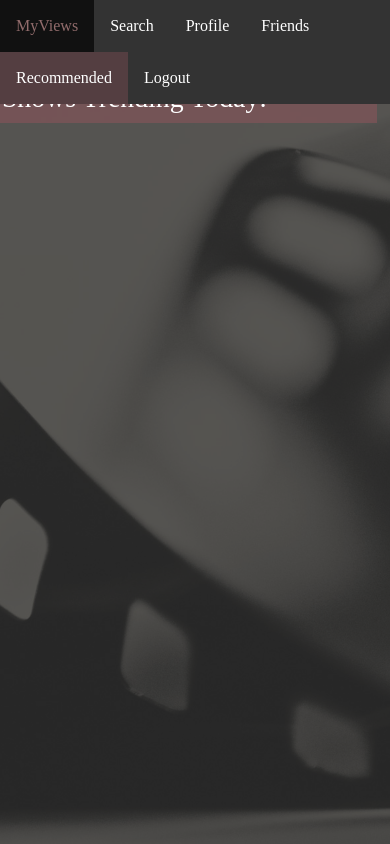
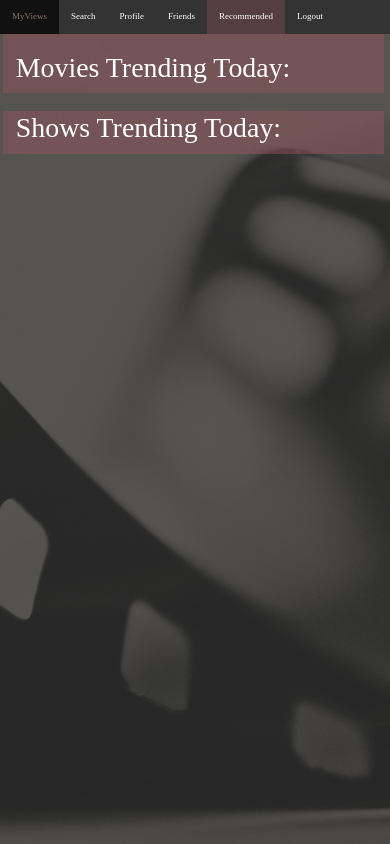
Before and after one commit to karengcecena/MyViews, a Flask app: page /recommended in a window 390 px wide. Run offline with Flask 2, Linux system fonts and the light colour scheme; data that the repository does not hold is empty; parts of the project's set-up code (start-up, migrations or seed data) failed here and were passed over; some libraries are stand-ins or nearby versions.

Commit message:
Increased mobile combatibility for grid systems

```diff
--- a/static/css/website.css
+++ b/static/css/website.css
@@ -364,3 +364,55 @@ button:hover{
     border-radius: 5px;
     border-color: rgba(148, 84, 92);
 }
+
+@media screen and (max-width: 992px) {
+    /* .column {
+      flex: 50%;
+    } */
+  }
+
+  @media screen and (max-width: 912px) {
+
+    .container {
+        padding-top: 5%;
+        width: 100%;
+    }
+
+    nav {
+        font-size: small;
+    }
+
+    .grid {
+        grid-template-columns: 4fr 4fr 4fr;
+    }
+
+  }
+
+  @media screen and (max-width: 414px) {
+    .container {
+        padding-top: 8%;
+        width: 100%;
+    }
+
+    nav {
+        font-size: xx-small;
+    }
+
+    nav>ul>li a {
+        padding: 10px 12px;
+    }
+
+    .grid {
+        /* display: block; */
+        /* justify-items: center; */
+        grid-template-columns: 6fr 6fr;
+        grid-gap: 0.5px;
+        margin-left: -8px;
+        /* padding-left: 0px; */
+    }
+
+    .row {
+        margin-left: -5px;
+    }
+
+  }
```
